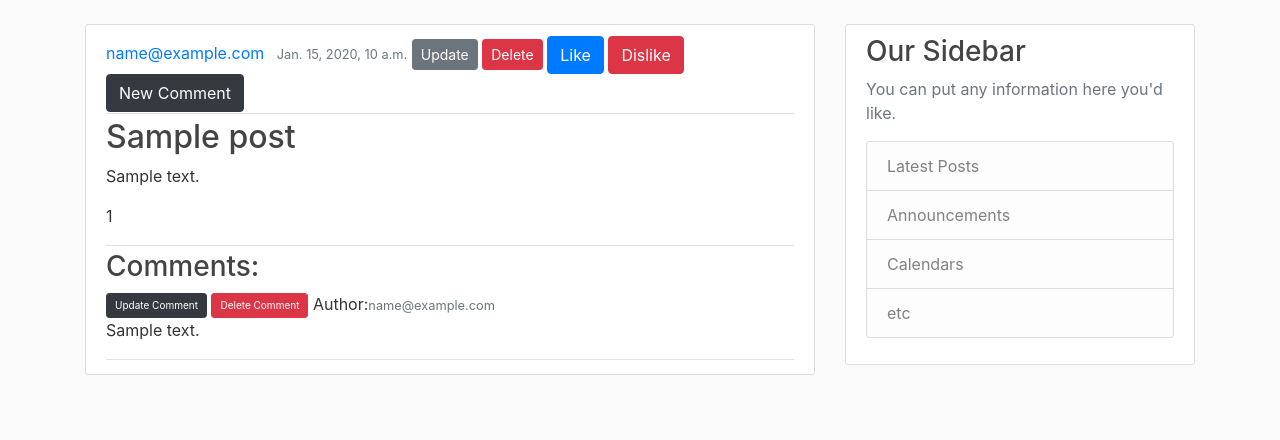
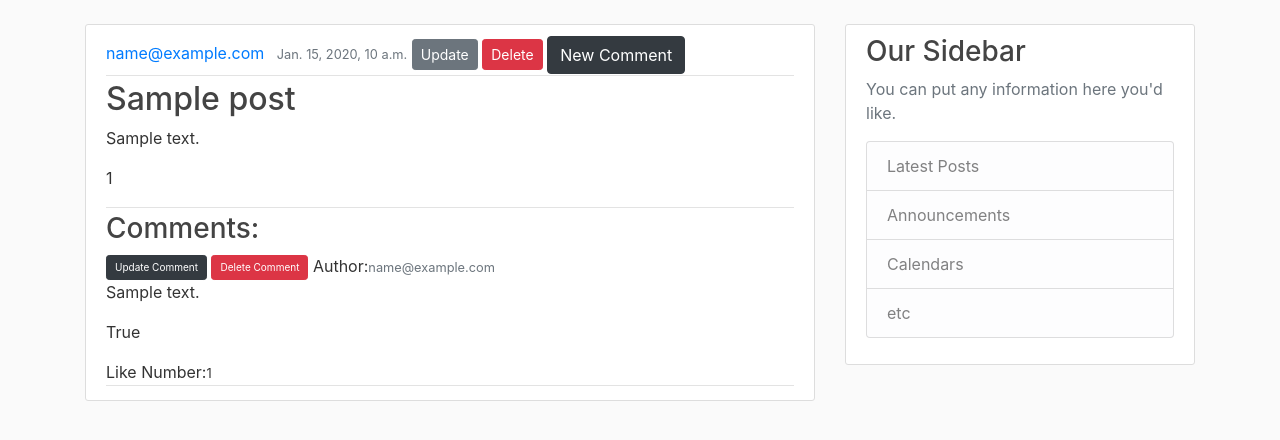
Before and after one commit to Gianik/django-blog, a Django app: page /post/1/ in a window 1280 px wide. Shown: the part 56-496 px from the top of the page. Run offline with Django 4.2, Linux system fonts and the light colour scheme; a user stored in the database is signed in; tables that the repository leaves empty hold one stand-in row (values such as "Sample post"); some libraries are stand-ins or nearby versions.

Commit message:
get count likes error in getting in_likes

```diff
--- a/posts/templates/posts/detail.html
+++ b/posts/templates/posts/detail.html
@@ -10,8 +10,14 @@
                 <a class="btn btn-secondary btn-sm mt-1 mb-1" href="{% url 'blog-update' object.id %}">Update</a>
                 <a class="btn btn-danger btn-sm mt-1 mb-1" href="{% url 'blog-delete' object.id %}">Delete</a>
             {% endif %}
-            <button class="btn btn-primary" name="btn">Like </button>
-            <button type="button" class="btn btn-danger" name="btn">Dislike</button>
+
+            {% if is_liked == false  %}
+                <button class="btn btn-primary" name="btn">Like</button>
+            {% elif is_liked == true %}
+                <button type="button" class="btn btn-danger" name="btn">Dislike</button>
+            {% else %}
+
+            {% endif %}
             <a href="{% url 'blog-comment-create' object.id %}"><button type="button" class="btn btn-dark">New Comment</button></a>
             </div>
             <h2 class="article-title">{{ object.title }}</h2>
@@ -23,13 +29,16 @@
                 <h3>Comments:</h3>
                 {% for comment in comments %}
                     {% if object.author == user or user.is_superuser %}
-                    <a   href="{% url 'blog-comment-update' comment.id %}"><button type="button" class="btn btn-dark btn-sm" style="font-size: 10px;">Update Comment</button></a>
-                    <a   href="{% url 'blog-comment-delete' comment.id %}"><button type="button" class="btn btn-danger btn-sm" style="font-size: 10px;">Delete Comment</button></a>
+                        <a   href="{% url 'blog-comment-update' comment.id %}"><button type="button" class="btn btn-dark btn-sm" style="font-size: 10px;">Update Comment</button></a>
+                        <a   href="{% url 'blog-comment-delete' comment.id %}"><button type="button" class="btn btn-danger btn-sm" style="font-size: 10px;">Delete Comment</button></a>
                     {% endif %}
                     Author:<small class="text-muted">{{ comment.author }}</small>
                     <p><a class="mr-2" >{{ comment.text }}</a></p>
 
                 {% endfor %}
+                    <p class="article-content">{{ is_liked }}</p>
+                    Like Number:<small class="article-content">{{ likes.count }}</small>
+
             </div>
         </div>
     </article>
--- a/posts/views.py
+++ b/posts/views.py
@@ -24,6 +24,10 @@ class PostDetailView(LoginRequiredMixin, DetailView):
 
         # Get all comments  related to the Post
         context['comments'] = Comments.objects.filter(post=post_object)
+        context['likes'] = Likeunlike.objects.filter(post=post_object)
+        context['is_liked'] = Likeunlike.objects.filter(post=post_object).filter(
+            id=self.request.user.id).exists()
+
         return context
 
 
```
